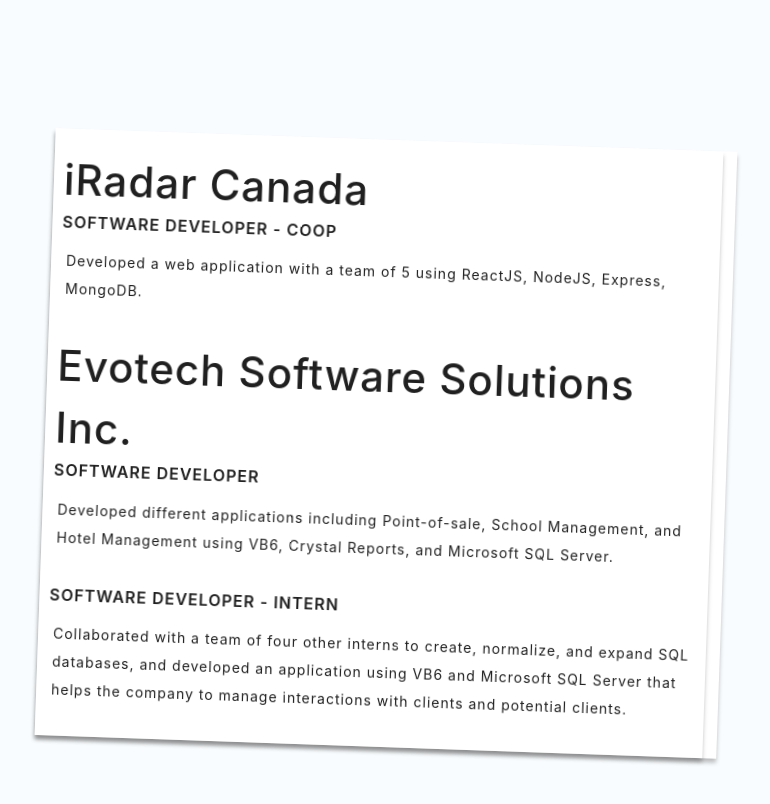
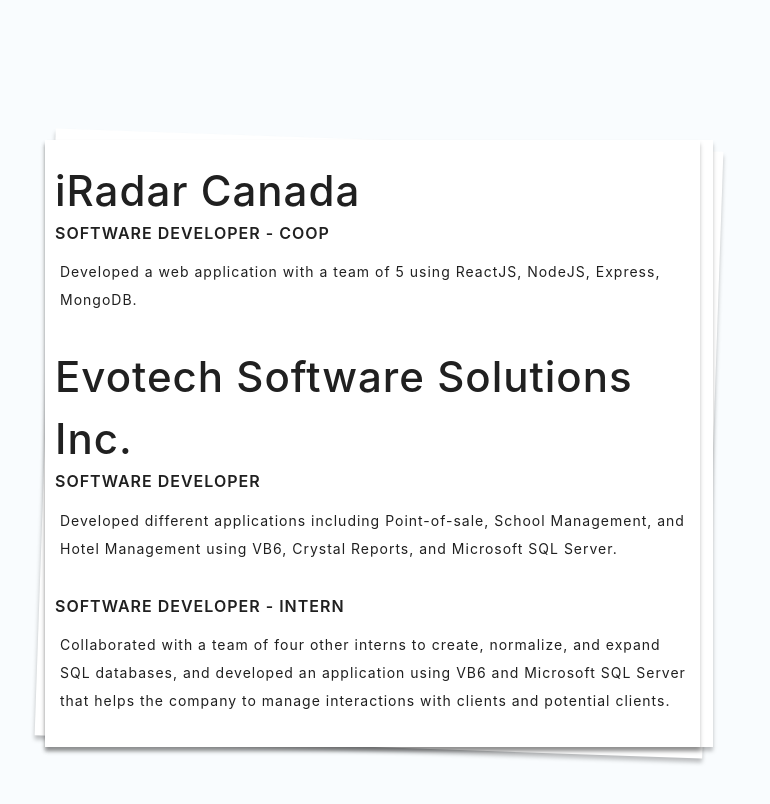
Before and after one commit to marvincayetano/marvincayetano.github.io, a Gatsby site: page / in a window 1280 px wide. Shown: the part 2180-2984 px from the top of the page, without its empty margins (248-1018 px from the left). Built offline with nearby package versions, Linux system fonts and the light colour scheme; Gatsby itself is replaced by a stand-in of ours.

Commit message:
Updated rotate work: :

```diff
--- a/src/components/Work/Work.js
+++ b/src/components/Work/Work.js
@@ -1,6 +1,6 @@
 import React from 'react';
 import { useSpring } from 'react-spring';
-import { WorkContainer, WorkContent, PaperContainer, PaperContent } from './styles';
+import { WorkContainer, WorkContent, TopPaperContainer, BottomPaperContainer, PaperContent } from './styles';
 
 const calc = (x, y) => [x - window.innerWidth / 2, y - window.innerHeight / 2];
 
@@ -14,7 +14,8 @@ export default function Work() {
   return (
     <WorkContainer id="work" onMouseMove={({ clientX: x, clientY: y }) => set({ xy: calc(x, y) })}>
       <WorkContent>
-        <PaperContainer>
+        <TopPaperContainer>
+          <BottomPaperContainer>
             <PaperContent style={{ transform: xy.interpolate(trans1) }}>
               <div className="job__container">
                 <h1 className="job__company">iRadar Canada</h1>
@@ -27,8 +28,8 @@ export default function Work() {
                 <h1 className="job__company">Evotech Software Solutions Inc.</h1>
                 <h3 className="job__title">SOFTWARE DEVELOPER</h3>
                 <p className="job__description">
-                Developed different applications including Point-of-sale, School Management, and Hotel Management using
-                VB6, Crystal Reports, and Microsoft SQL Server.
+                  Developed different applications including Point-of-sale, School Management, and Hotel Management
+                  using VB6, Crystal Reports, and Microsoft SQL Server.
                 </p>
               </div>
               <div className="job__container">
@@ -40,7 +41,8 @@ export default function Work() {
                 </p>
               </div>
             </PaperContent>
-        </PaperContainer>
+          </BottomPaperContainer>
+        </TopPaperContainer>
       </WorkContent>
     </WorkContainer>
   );
--- a/src/components/Work/styles.js
+++ b/src/components/Work/styles.js
@@ -34,8 +34,18 @@ const WorkContent = styled.div`
   `}
 `;
 
-const PaperContainer = styled.div`
+const BottomPaperContainer = styled.div`
   width: 100%;
+  transform: rotate(-2deg);
+  box-shadow: 0px 4px 4px rgba(0, 0, 0, 0.25);
+  background-color: var(--white);
+  ${media.tablet`
+    transform: rotate(-1deg);
+  `}
+`;
+
+const TopPaperContainer = styled.div`
+  width: 98%;
   transform: rotate(2deg);
   box-shadow: 0px 4px 4px rgba(0, 0, 0, 0.25);
   background-color: var(--white);
@@ -50,6 +60,7 @@ const PaperContainer = styled.div`
 const PaperContent = styled(animated.div)`
   display: flex;
   flex-direction: column;
+  bottom: -20px;
   /* transform: rotate(-4deg); */
   background-color: var(--white);
   width: 95%;
@@ -92,4 +103,4 @@ const PaperContent = styled(animated.div)`
   }
 `;
 
-export { WorkContainer, WorkContent, PaperContainer, PaperContent };
+export { WorkContainer, WorkContent, TopPaperContainer, BottomPaperContainer, PaperContent };
```
Lines whose indentation alone changed are shown as unchanged.
